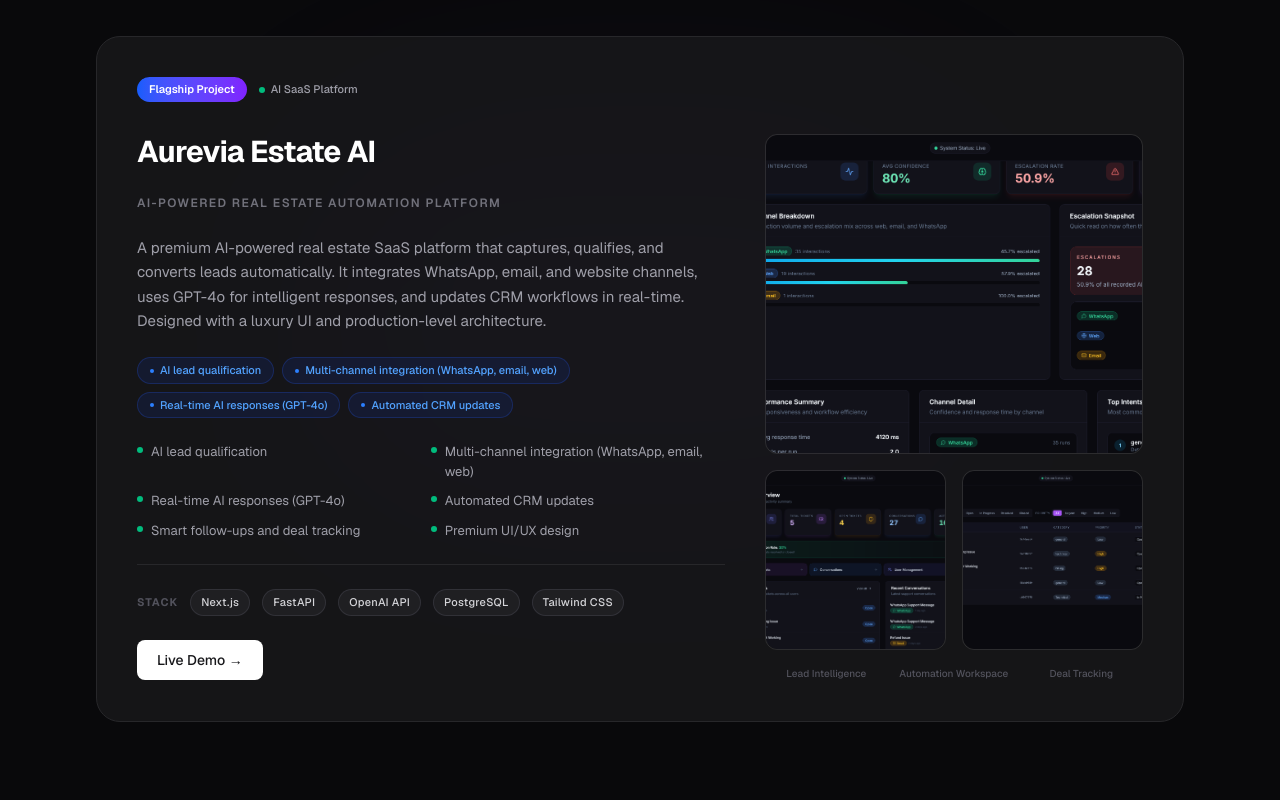
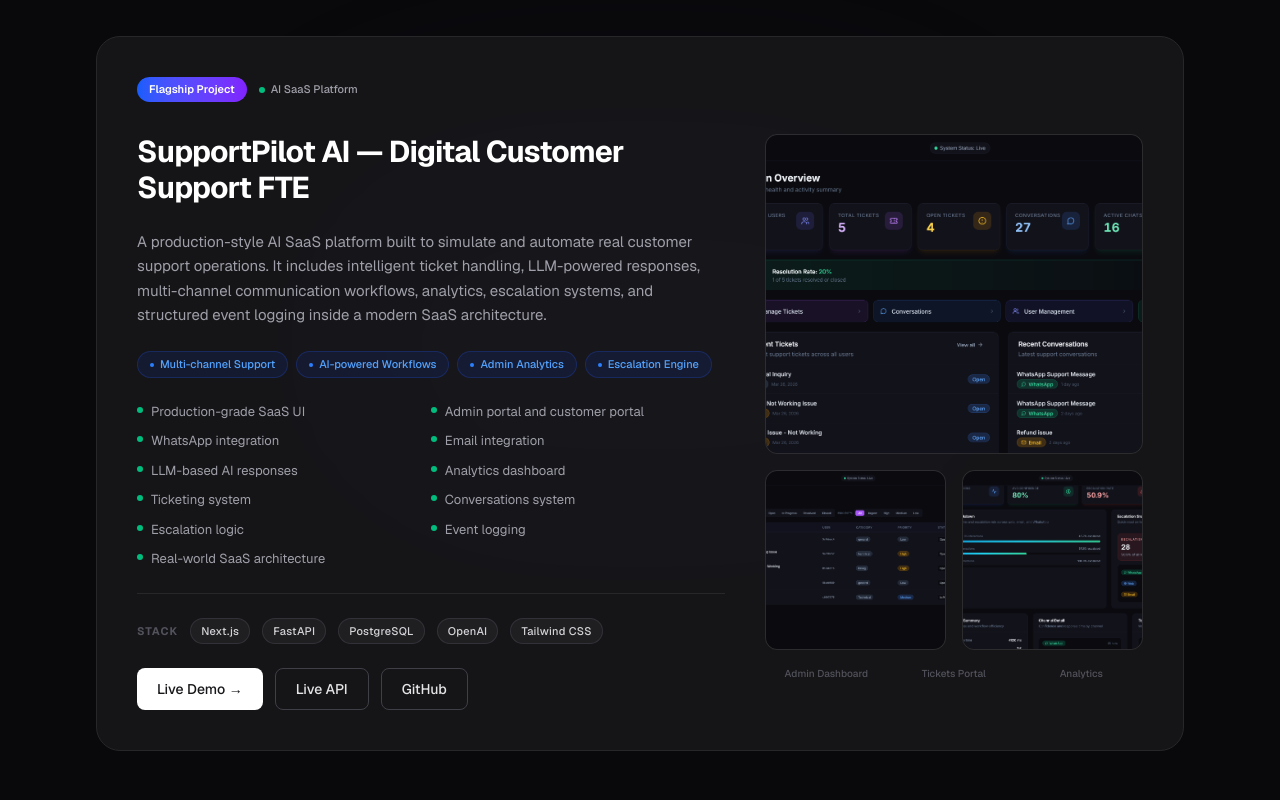
Before and after one commit to zohair-azmat-ai/zohair-portfolio, a Next.js app: page / in a window 1280 px wide. Shown: the part 1700-2500 px from the top of the page. Built offline with nearby package versions, Linux system fonts and the light colour scheme.

Commit message:
Restore SupportPilot as featured and add Aurevia to projects

```diff
--- a/components/sections/FeaturedProjectSection.tsx
+++ b/components/sections/FeaturedProjectSection.tsx
@@ -4,7 +4,12 @@
 import Button from "@/components/ui/Button";
 import { featuredProject } from "@/data/portfolio";
 
-const callouts = featuredProject.features?.slice(0, 4) ?? [];
+const callouts = [
+  "Multi-channel Support",
+  "AI-powered Workflows",
+  "Admin Analytics",
+  "Escalation Engine",
+];
 
 export default function FeaturedProjectSection() {
   return (
@@ -42,12 +47,6 @@
               <h3 className="text-2xl font-bold tracking-tight text-white sm:text-3xl">
                 {featuredProject.title}
               </h3>
-
-              {featuredProject.label && (
-                <p className="text-[12px] font-semibold uppercase tracking-[0.12em] text-zinc-500">
-                  {featuredProject.label}
-                </p>
-              )}
 
               <p className="text-[15px] leading-relaxed text-zinc-400">
                 {featuredProject.description}
@@ -137,8 +136,8 @@
 
               <div className="h-[320px] w-full overflow-hidden rounded-xl border border-white/10">
                 <img
-                  src={featuredProject.screenshots?.desktop ?? "/admin.png"}
-                  alt={`${featuredProject.title} preview`}
+                  src="/admin.png"
+                  alt="SupportPilot Admin Dashboard"
                   className="w-full h-full object-cover rounded-xl"
                 />
               </div>
@@ -146,30 +145,24 @@
               <div className="grid grid-cols-2 gap-4">
                 <div className="h-[180px] overflow-hidden rounded-xl border border-white/10">
                   <img
-                    src={featuredProject.screenshots?.mobile ?? "/tickets.png"}
-                    alt={`${featuredProject.title} secondary preview`}
+                    src="/tickets.png"
+                    alt="SupportPilot Tickets Portal"
                     className="w-full h-full object-cover rounded-xl"
                   />
                 </div>
                 <div className="h-[180px] overflow-hidden rounded-xl border border-white/10">
                   <img
-                    src={featuredProject.screenshots?.dashboard ?? "/analytics.png"}
-                    alt={`${featuredProject.title} analytics preview`}
+                    src="/analytics.png"
+                    alt="SupportPilot Analytics"
                     className="w-full h-full object-cover rounded-xl"
                   />
                 </div>
               </div>
 
               <div className="grid grid-cols-3 gap-1 text-center">
-                <p className="text-[10px] font-medium text-zinc-600">
-                  {featuredProject.screenshots?.desktopLabel ?? "Main Preview"}
-                </p>
-                <p className="text-[10px] font-medium text-zinc-600">
-                  {featuredProject.screenshots?.mobileLabel ?? "Secondary Preview"}
-                </p>
-                <p className="text-[10px] font-medium text-zinc-600">
-                  {featuredProject.screenshots?.dashboardLabel ?? "Analytics"}
-                </p>
+                <p className="text-[10px] font-medium text-zinc-600">Admin Dashboard</p>
+                <p className="text-[10px] font-medium text-zinc-600">Tickets Portal</p>
+                <p className="text-[10px] font-medium text-zinc-600">Analytics</p>
               </div>
 
             </div>
--- a/data/portfolio.ts
+++ b/data/portfolio.ts
@@ -62,30 +62,12 @@
 export const projects: Project[] = [
   {
     title: "Aurevia Estate AI",
-    label: "AI-powered real estate automation platform",
     description:
-      "A premium AI-powered real estate SaaS platform that captures, qualifies, and converts leads automatically. It integrates WhatsApp, email, and website channels, uses GPT-4o for intelligent responses, and updates CRM workflows in real-time. Designed with a luxury UI and production-level architecture.",
+      "A premium AI-powered real estate automation platform that captures, qualifies, and converts leads automatically. It integrates WhatsApp, email, and website channels, uses GPT-4o for intelligent responses, and updates CRM workflows in real-time.",
     tags: ["Next.js", "FastAPI", "OpenAI API", "PostgreSQL", "Tailwind CSS"],
     links: {
-      liveFrontend: "https://aurevia-estate-ai.vercel.app/",
+      live: "https://aurevia-estate-ai.vercel.app/",
     },
-    features: [
-      "AI lead qualification",
-      "Multi-channel integration (WhatsApp, email, web)",
-      "Real-time AI responses (GPT-4o)",
-      "Automated CRM updates",
-      "Smart follow-ups and deal tracking",
-      "Premium UI/UX design",
-    ],
-    screenshots: {
-      desktop: "/analytics.png",
-      mobile: "/admin.png",
-      dashboard: "/tickets.png",
-      desktopLabel: "Lead Intelligence",
-      mobileLabel: "Automation Workspace",
-      dashboardLabel: "Deal Tracking",
-    },
-    featured: true,
   },
   {
     title: "SupportPilot AI — Digital Customer Support FTE",
@@ -115,6 +97,7 @@
       mobile: undefined,
       dashboard: undefined,
     },
+    featured: true,
   },
   {
     title: "AI Task Manager",
```
